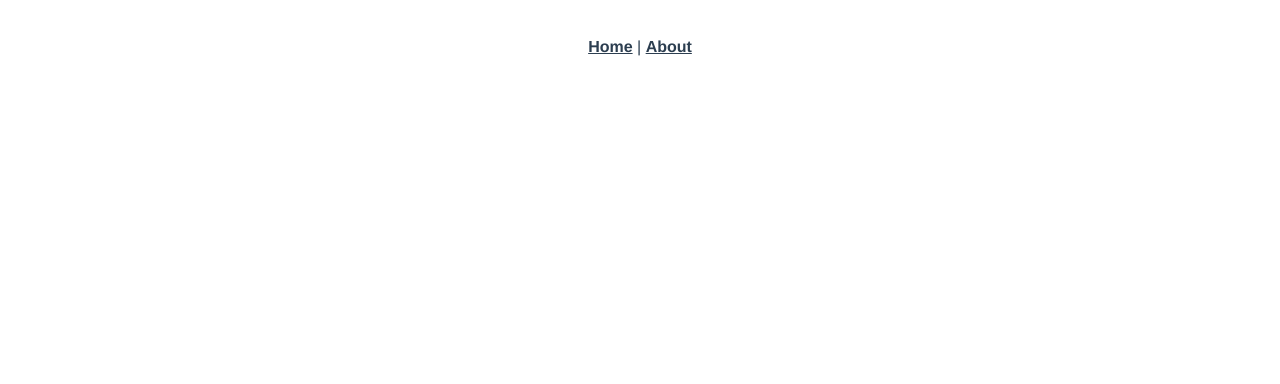
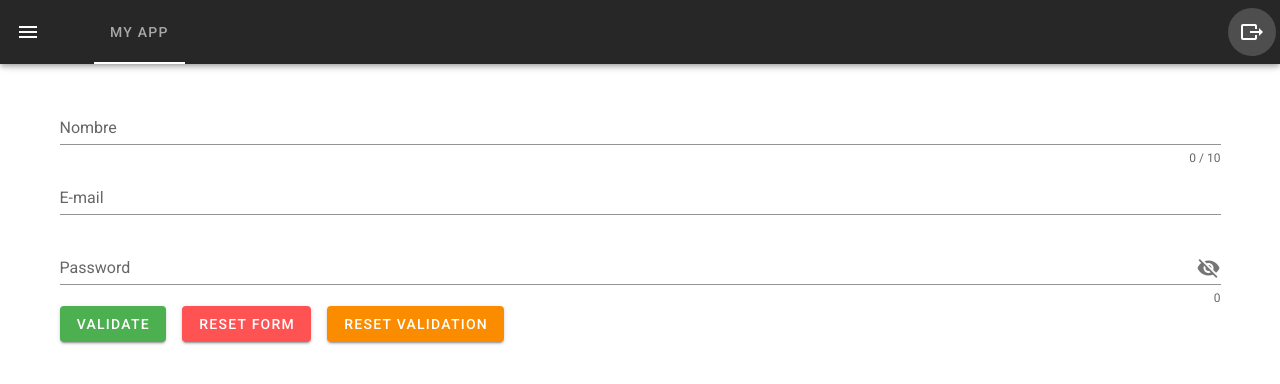
Before and after one commit to SLBCPJ/crud-stack-mevn-front, a Vue app: page /login in a window 1280 px wide. Shown: the top 384 px of the page. Built offline with nearby package versions, Linux system fonts and the light colour scheme.

Commit message:
add vuetify and form login

```diff
--- a/public/index.html
+++ b/public/index.html
@@ -1,11 +1,13 @@
 <!DOCTYPE html>
-<html lang="">
+<html lang="en">
   <head>
     <meta charset="utf-8">
     <meta http-equiv="X-UA-Compatible" content="IE=edge">
     <meta name="viewport" content="width=device-width,initial-scale=1.0">
     <link rel="icon" href="<%= BASE_URL %>favicon.ico">
     <title><%= htmlWebpackPlugin.options.title %></title>
+    <link rel="stylesheet" href="https://fonts.googleapis.com/css?family=Roboto:100,300,400,500,700,900">
+    <link rel="stylesheet" href="https://cdn.jsdelivr.net/npm/@mdi/font@latest/css/materialdesignicons.min.css">
   </head>
   <body>
     <noscript>
--- a/src/App.vue
+++ b/src/App.vue
@@ -1,32 +1,21 @@
 <template>
-  <div id="app">
-    <nav>
-      <router-link to="/">Home</router-link> |
-      <router-link to="/about">About</router-link>
-    </nav>
-    <router-view/>
-  </div>
+  <v-app>
+    <NavBar />
+    <v-main>
+      <router-view />
+    </v-main>
+  </v-app>
 </template>
 
-<style>
-#app {
-  font-family: Avenir, Helvetica, Arial, sans-serif;
-  -webkit-font-smoothing: antialiased;
-  -moz-osx-font-smoothing: grayscale;
-  text-align: center;
-  color: #2c3e50;
-}
-
-nav {
-  padding: 30px;
-}
-
-nav a {
-  font-weight: bold;
-  color: #2c3e50;
-}
-
-nav a.router-link-exact-active {
-  color: #42b983;
-}
-</style>
+<script>
+import NavBar from './components/NavBar.vue';
+export default {
+  name: "App",
+  components:{
+    NavBar
+  },
+  data: () => ({
+    //
+  }),
+};
+</script>
--- /dev/null
+++ b/src/components/NavBar.vue
@@ -0,0 +1,60 @@
+<template>
+  <div>
+    <v-toolbar app dark>
+      <v-app-bar-nav-icon @click="drawer = !drawer"></v-app-bar-nav-icon>
+  <!--     <router-link :to="{path: '/'}">
+      <v-toolbar-title >MY APP</v-toolbar-title>
+      </router-link> -->
+      <v-tabs align-with-title>
+          <v-tab :to="{path: '/'}">MY APP</v-tab>
+         <!--  <v-tab>Tab 2</v-tab>
+          <v-tab>Tab 3</v-tab> -->
+        </v-tabs>
+      <v-spacer></v-spacer>
+      <!-- <router-link to="/login"> -->
+        <v-btn icon :to="{path: '/login'}">
+          <v-icon>mdi-export</v-icon>
+        </v-btn>
+    <!-- </router-link> -->
+    </v-toolbar>
+    <v-navigation-drawer app v-model="drawer" absolute temporary>
+      <v-list-item>
+        <v-list-item-avatar>
+          <v-img src="https://randomuser.me/api/portraits/men/78.jpg"></v-img>
+        </v-list-item-avatar>
+
+        <v-list-item-content>
+          <v-list-item-title>John Leider</v-list-item-title>
+        </v-list-item-content>
+      </v-list-item>
+
+      <v-divider></v-divider>
+
+      <v-list dense>
+        <v-list-item v-for="item in items" :key="item.title" link>
+          <v-list-item-icon>
+            <v-icon>{{ item.icon }}</v-icon>
+          </v-list-item-icon>
+
+          <v-list-item-content>
+            <v-list-item-title :to="{path: '/'}">{{ item.title }}</v-list-item-title>
+          </v-list-item-content>
+        </v-list-item>
+      </v-list>
+    </v-navigation-drawer>
+  </div>
+</template>
+<script>
+export default {
+  name: "NavBar",
+  data() {
+    return {
+      drawer: false,
+      items: [
+        { title: "Home", icon: "mdi-view-dashboard" },
+        { title: "About", icon: "mdi-forum" },
+      ],
+    };
+  },
+};
+</script>
--- a/src/main.js
+++ b/src/main.js
@@ -2,11 +2,13 @@ import Vue from 'vue'
 import App from './App.vue'
 import router from './router'
 import store from './store'
+import vuetify from './plugins/vuetify'
 
 Vue.config.productionTip = false
 
 new Vue({
   router,
   store,
+  vuetify,
   render: h => h(App)
 }).$mount('#app')
--- /dev/null
+++ b/src/plugins/vuetify.js
@@ -0,0 +1,7 @@
+import Vue from 'vue';
+import Vuetify from 'vuetify/lib/framework';
+
+Vue.use(Vuetify);
+
+export default new Vuetify({
+});
--- a/src/router/index.js
+++ b/src/router/index.js
@@ -1,6 +1,7 @@
 import Vue from 'vue'
 import VueRouter from 'vue-router'
 import HomeView from '../views/HomeView.vue'
+import Login from "../views/auth/Login.vue";
 
 Vue.use(VueRouter)
 
@@ -13,17 +14,28 @@ const routes = [
   {
     path: '/about',
     name: 'about',
-    // route level code-splitting
-    // this generates a separate chunk (about.[hash].js) for this route
-    // which is lazy-loaded when the route is visited.
     component: () => import(/* webpackChunkName: "about" */ '../views/AboutView.vue')
+  },
+  {
+    path: "/login",
+    name: "Login",
+    component: Login,
+    // meta: {
+    //   isAuth: true,
+    // },
+  },
+  {
+    path: '*',
+    redirect: '/'
   }
 ]
 
 const router = new VueRouter({
   mode: 'history',
   base: process.env.BASE_URL,
-  routes
+  routes,
+  linkActiveClass: "active",
+  linkExactActiveClass: "active"
 })
 
 export default router
--- a/src/views/HomeView.vue
+++ b/src/views/HomeView.vue
@@ -1,18 +1,15 @@
 <template>
-  <div class="home">
-    <img alt="Vue logo" src="../assets/logo.png">
-    <HelloWorld msg="Welcome to Your Vue.js App"/>
-  </div>
+  <hello-world />
 </template>
 
 <script>
-// @ is an alias to /src
-import HelloWorld from '@/components/HelloWorld.vue'
+  import HelloWorld from '../components/HelloWorld'
 
-export default {
-  name: 'HomeView',
-  components: {
-    HelloWorld
+  export default {
+    name: 'Home',
+
+    components: {
+      HelloWorld,
+    },
   }
-}
 </script>
--- /dev/null
+++ b/src/views/auth/Login.vue
@@ -0,0 +1,75 @@
+<template>
+  <v-container mt-5>
+    <v-form ref="form" v-model="valid" lazy-validation>
+      <v-text-field
+        v-model="name"
+        :counter="10"
+        :rules="nameRules"
+        label="Nombre"
+        required
+      ></v-text-field>
+
+      <v-text-field
+        v-model="email"
+        :rules="emailRules"
+        label="E-mail"
+        required
+      ></v-text-field>
+      <v-text-field
+        v-model="password"
+        :append-icon="show1 ? 'mdi-eye' : 'mdi-eye-off'"
+        :rules="[rules.required, rules.min]"
+        :type="show1 ? 'text' : 'password'"
+        name="input-10-1"
+        label="Password"
+        hint="Al menos 8 carácteres"
+        counter
+        @click:append="show1 = !show1"
+      ></v-text-field>
+
+      <v-btn :disabled="!valid" color="success" class="mr-4" @click="validate">
+        Validate
+      </v-btn>
+
+      <v-btn color="error" class="mr-4" @click="reset"> Reset Form </v-btn>
+
+      <v-btn color="warning" @click="resetValidation"> Reset Validation </v-btn>
+    </v-form>
+  </v-container>
+</template>
+<script>
+export default {
+  data: () => ({
+    show1: false,
+    password: "",
+    rules: {
+      required: (value) => !!value || "Contraseña requerida.",
+      min: (v) => v.length >= 8 || "Min 8 characters",
+      emailMatch: () => `The email and password you entered don't match`,
+    },
+    valid: true,
+    name: "",
+    nameRules: [
+      (v) => !!v || "El nombre es requerido",
+      (v) => (v && v.length <= 10) || "Name must be less than 10 characters",
+    ],
+    email: "",
+    emailRules: [
+      (v) => !!v || "E-mail es requerido",
+      (v) => /.+@.+\..+/.test(v) || "E-mail must be valid",
+    ],
+  }),
+
+  methods: {
+    validate() {
+      this.$refs.form.validate();
+    },
+    reset() {
+      this.$refs.form.reset();
+    },
+    resetValidation() {
+      this.$refs.form.resetValidation();
+    },
+  },
+};
+</script>
--- a/vue.config.js
+++ b/vue.config.js
@@ -1,4 +1,6 @@
 const { defineConfig } = require('@vue/cli-service')
 module.exports = defineConfig({
-  transpileDependencies: true
+  transpileDependencies: [
+    'vuetify'
+  ]
 })
```
Also changed, not shown: package.json (+9 -3 lines), src/components/HelloWorld.vue (+145 -54 lines), src/assets/logo.svg (added), 1 other file (tests, documents, lock files or other folders).
